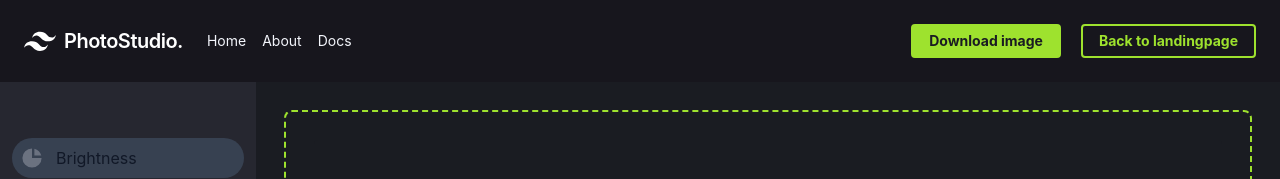
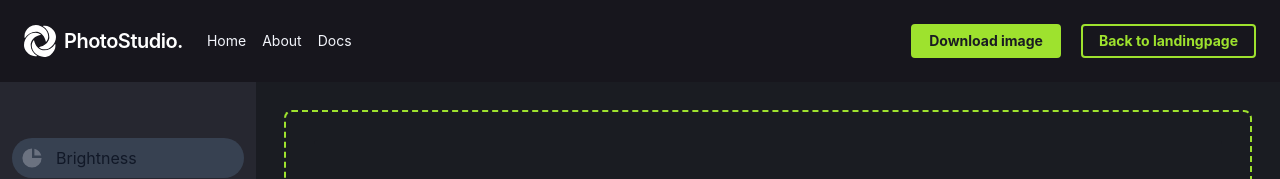
Before and after one commit to lucasjolibois54/photostudio, a React (Create React App) app: page / in a window 1280 px wide. Shown: the top 179 px of the page. Built offline with nearby package versions, Linux system fonts and the light colour scheme.

Commit message:
Update Nav.js

```diff
--- a/src/components/Nav.js
+++ b/src/components/Nav.js
@@ -16,7 +16,12 @@ function Nav() {
 
 <nav className="flex items-center justify-between flex-wrap bg-nav-bg p-6">
   <div className="flex items-center flex-shrink-0 text-white mr-6">
-    <svg className="fill-current h-8 w-8 mr-2" width="54" height="54" viewBox="0 0 54 54" xmlns="http://www.w3.org/2000/svg"><path d="M13.5 22.1c1.8-7.2 6.3-10.8 13.5-10.8 10.8 0 12.15 8.1 17.55 9.45 3.6.9 6.75-.45 9.45-4.05-1.8 7.2-6.3 10.8-13.5 10.8-10.8 0-12.15-8.1-17.55-9.45-3.6-.9-6.75.45-9.45 4.05zM0 38.3c1.8-7.2 6.3-10.8 13.5-10.8 10.8 0 12.15 8.1 17.55 9.45 3.6.9 6.75-.45 9.45-4.05-1.8 7.2-6.3 10.8-13.5 10.8-10.8 0-12.15-8.1-17.55-9.45-3.6-.9-6.75.45-9.45 4.05z"/></svg>
+    {/* <svg className="fill-current h-8 w-8 mr-2" width="54" height="54" viewBox="0 0 54 54" xmlns="http://www.w3.org/2000/svg"><path d="M13.5 22.1c1.8-7.2 6.3-10.8 13.5-10.8 10.8 0 12.15 8.1 17.55 9.45 3.6.9 6.75-.45 9.45-4.05-1.8 7.2-6.3 10.8-13.5 10.8-10.8 0-12.15-8.1-17.55-9.45-3.6-.9-6.75.45-9.45 4.05zM0 38.3c1.8-7.2 6.3-10.8 13.5-10.8 10.8 0 12.15 8.1 17.55 9.45 3.6.9 6.75-.45 9.45-4.05-1.8 7.2-6.3 10.8-13.5 10.8-10.8 0-12.15-8.1-17.55-9.45-3.6-.9-6.75.45-9.45 4.05z"/></svg> */}
+    <svg className="fill-current h-8 w-8 mr-2" width="40" height="40" viewBox="0 0 204 204" fill="none" xmlns="http://www.w3.org/2000/svg">
+<path d="M95.7438 196.664C121.869 208.186 146.273 206.136 168.952 190.512C194.299 169.901 204.361 146.133 199.137 119.204C178.236 150.563 151.498 164.471 118.925 160.923C89.7971 153.278 71.3419 131.448 63.5599 95.4336C48.7729 112.278 45.6049 132.114 54.0549 154.939C61.0584 172.89 74.9558 186.799 95.7453 196.661M49.2179 53.215C31.2091 60.1949 17.2559 74.0479 7.36176 94.7693C-4.20005 120.81 -2.14316 145.133 13.5315 167.739C34.2089 193.005 58.0563 203.032 85.0721 197.824C53.6109 176.991 39.6577 150.343 43.2159 117.874C50.886 88.8413 72.788 70.4476 108.92 62.6911C92.0222 47.9524 72.1209 44.7943 49.2193 53.2162M118.926 6.01042C150.389 26.8434 164.34 53.4916 160.784 85.961C153.112 114.993 131.212 133.387 95.0796 141.143C111.979 155.882 131.879 159.04 154.78 150.618C172.791 143.638 186.744 129.785 196.638 109.064C208.2 83.0231 206.143 58.7001 190.469 36.0946C169.789 10.8284 145.942 0.801289 118.928 6.00924M149.613 49.0595C142.608 31.1069 128.712 17.2004 107.923 7.33838C81.7954 -4.18642 57.394 -2.1366 34.7144 13.4878C9.36718 34.1006 -0.69424 57.8691 4.53158 84.7951C25.4306 53.4346 52.1682 39.5282 84.7438 43.0739C113.871 50.7217 132.327 72.5514 140.109 108.564C154.896 91.7216 158.063 71.8859 149.615 49.0578L149.613 49.0595Z" fill="white"/>
+</svg>
+
+
     <span className="font-semibold text-xl tracking-tight">PhotoStudio.</span>
   </div>
   <div className="block lg:hidden">
```
